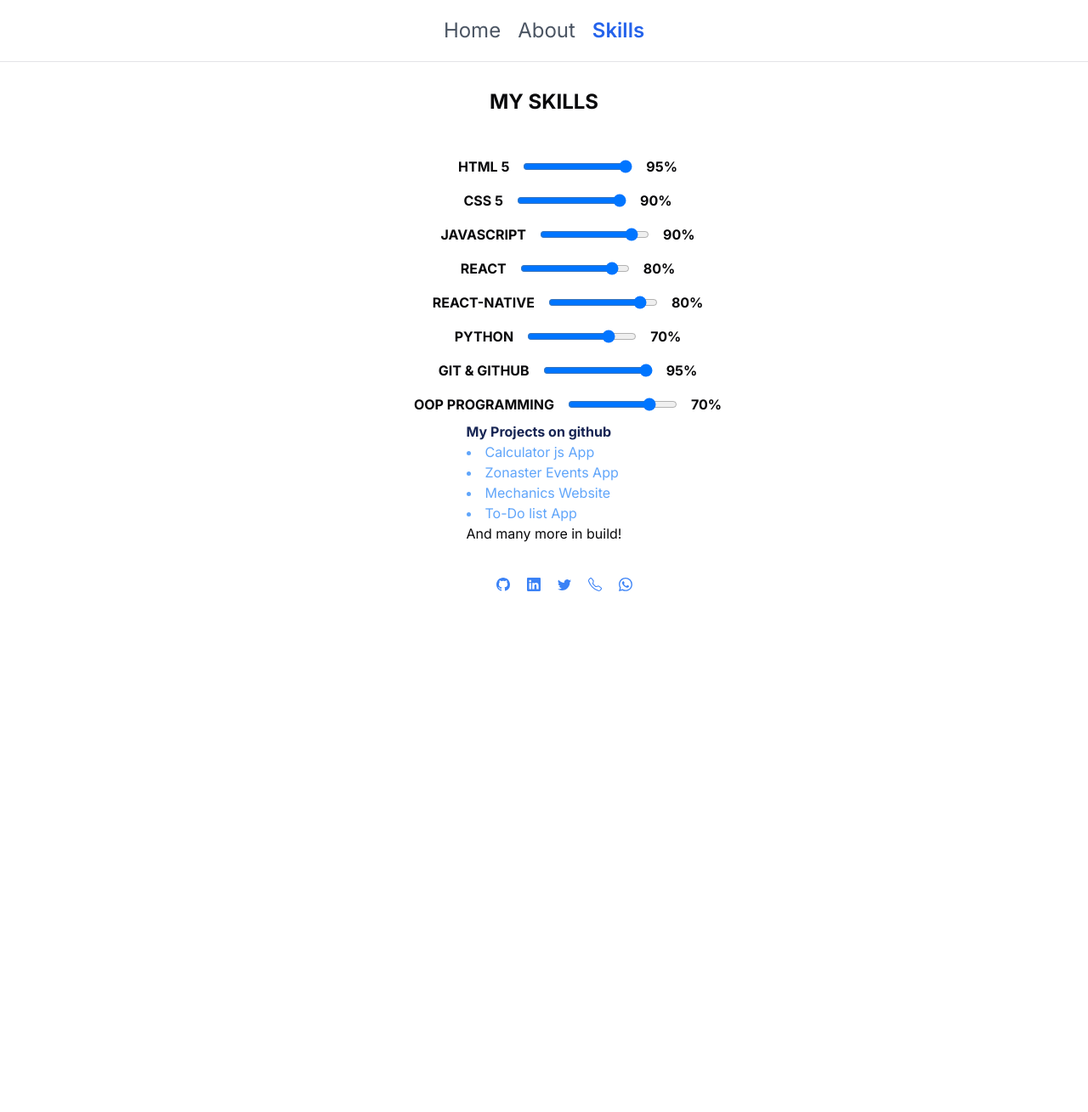
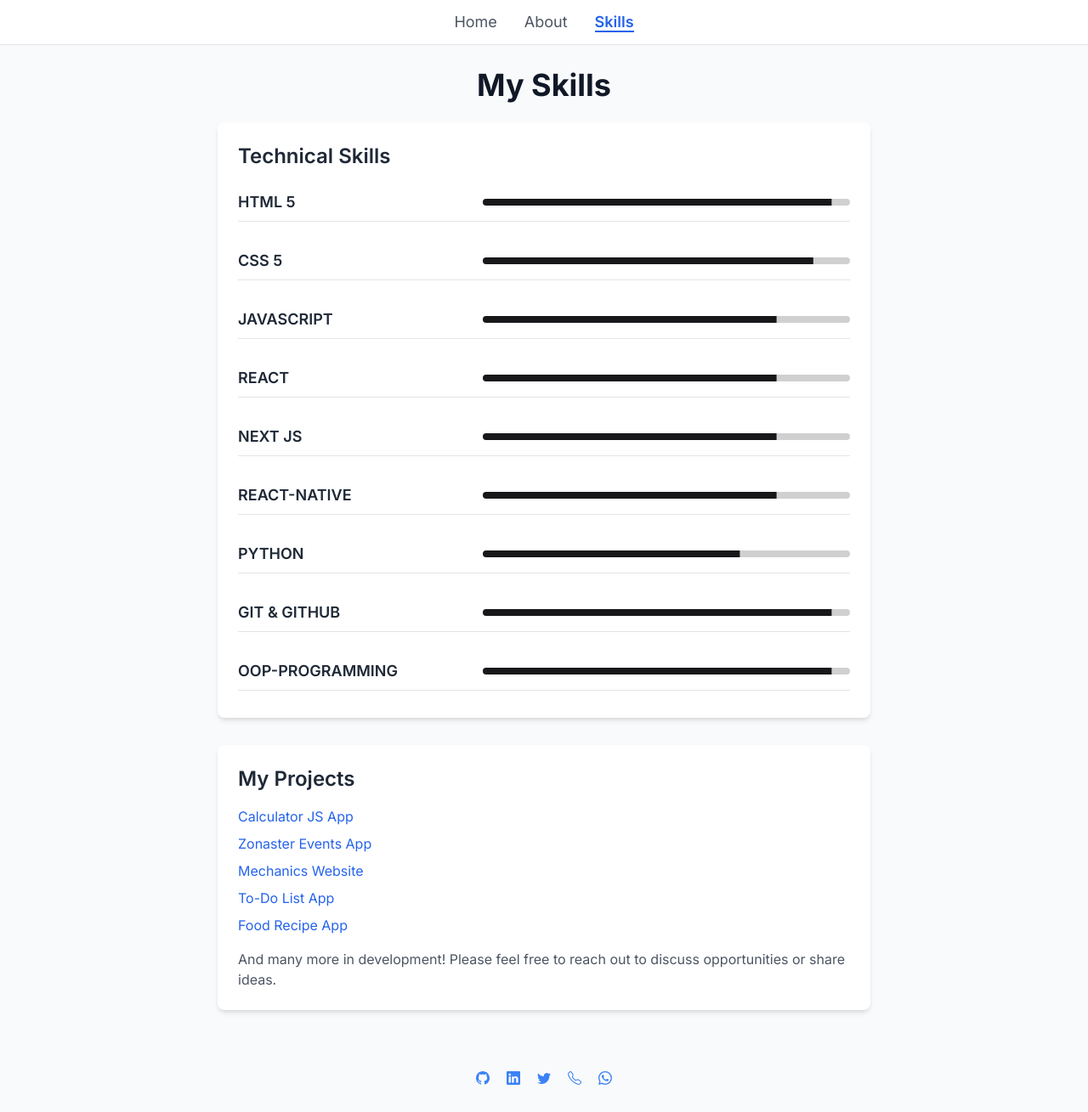
Before and after one commit to KiramZodiac/kiram_portifolio, a Next.js app: page /Skills in a window 1280 px wide. Shown: the whole page at 85% size. Before the commit the page ends 800 px from the top, so only its background shows below. Built offline with nearby package versions, Linux system fonts and the light colour scheme.

Commit message:
new portifolio changes

```diff
--- a/package.json
+++ b/package.json
@@ -10,6 +10,7 @@
   },
   "dependencies": {
     "@radix-ui/react-icons": "^1.3.1",
+    "@radix-ui/react-progress": "^1.1.0",
     "@radix-ui/react-slot": "^1.1.0",
     "class-variance-authority": "^0.7.0",
     "clsx": "^2.1.1",
--- a/src/app/About/page.tsx
+++ b/src/app/About/page.tsx
@@ -1,53 +1,58 @@
 import React from "react";
-
 import Image from "next/image";
-import Button from "../Button";
 import Follow from "../Follow";
 
-function page() {
+function AboutPage() {
   return (
-    <div className="">
+    <div className="flex flex-col justify-center p-10 bg-gradient-to-b from-white to-gray-100 min-h-screen">
+      {/* Heading */}
+      <div className="text-center mb-10 max-sm:pt-10">
+        <h1 className="text-4xl font-bold text-gray-800">About Me</h1>
+      </div>
 
-      <div className="">
-        <div className=" justify-items-center text-center text-2xl pt-10 font-bold">
-          <h1>ABOUT ME</h1>
+      {/* Content Section */}
+      <div className="flex flex-col md:flex-row items-center justify-center gap-10">
+        {/* Image Section */}
+        <div className="rounded-lg overflow-hidden shadow-lg max-w-md">
+          <Image
+            alt="Akram Mageye"
+            src="/ki3.jpeg"
+            width={500}
+            height={500}
+            className="w-full h-full object-cover"
+          />
         </div>
-        <div className=" flex">
-          <div className="  col-md-6">
-            {" "}
-            <Image alt="my image" src="/ki3.jpeg" width={500} height={500} />
-          </div>
 
-          <div className="col-sm-12 col-md-6">
-            <div className="max-w-screen-lg">
-              <div className=" pt-40  text-center">
-                <p>
-                  Hello! I{"'"}m{" "}
-                  <span className=" font-bold">Akram Mageye,</span> a passionate
-                  and dedicated software developer with a knack for creating
-                  innovative and efficient solutions. With a solid foundation in
-                  <span className=" text-blue-400">
-                    {" "}
-                    Html,Css5, JavaScript,React,React-Native, Python, Java, and
-                    other key programming languages.
-                  </span>{" "}
-                  I specialize in web development, mobile app development,
-                  backend development, etc. My journey in software development
-                  began three years ago, and since then, I{"'"}ve been committed
-                  to honing my skills and staying updated with the latest
-                  industry trends
-                </p>
-              </div>
-            </div>
-          </div>
+        {/* Text Section */}
+        <div className="max-w-2xl text-center md:text-left">
+          <p className="text-gray-700 text-lg leading-relaxed">
+            Hello! I{"'"}m{" "}
+            <span className="font-bold text-blue-600">Akram Mageye</span>, a
+            passionate and dedicated software developer with a knack for
+            creating innovative and efficient solutions. With a solid foundation
+            in{" "}
+            <span className="font-semibold text-blue-500">
+              various programming languages
+            </span>
+            , I specialize in web development, mobile app development, backend
+            development, and more.
+          </p>
+          <p className="mt-5 text-gray-700 text-lg leading-relaxed">
+            My journey in software development began three years ago, and since
+            then, I{"'"}ve been committed to honing my skills and staying
+            updated with the latest industry trends. I strive to bring value to
+            every project I undertake and look forward to contributing to
+            meaningful software solutions.
+          </p>
         </div>
       </div>
-      <div className=" text-center flex">
-        <Button />
+
+      {/* Follow Section */}
+      <div className="mt-10 max-sm:mt-0">
         <Follow />
       </div>
     </div>
   );
 }
 
-export default page;
+export default AboutPage;
--- a/src/app/Follow.tsx
+++ b/src/app/Follow.tsx
@@ -23,7 +23,7 @@ function Follow() {
     icon:<BsLinkedin/>
   },
   {
-    href:'https://x.com/KiramZodiac',
+    href:'https://x.com/nze_kiram',
 
     icon:<BsTwitter/>
   },
--- a/src/app/Skills/page.tsx
+++ b/src/app/Skills/page.tsx
@@ -1,81 +1,104 @@
-
+'use client';
 
 import Link from "next/link";
 import Follow from "../Follow";
+import { Progress } from "@/components/ui/progress";
+import { useEffect, useState } from "react";
 
-interface skillsProps {
-  tittle: string;
+interface SkillsProps {
+  title: string;
   value: number;
-  rangeValue: string;
 }
 
-const Skills = ({ tittle, value, rangeValue }: skillsProps) => {
+const Skills = ({ title, value }: SkillsProps) => {
+  const [progress, setProgress] = useState(0);
+
+  useEffect(() => {
+    const timer = setTimeout(() => setProgress(value), 500);
+    return () => clearTimeout(timer);
+  }, [value]);
+
   return (
-    <div className=" justify-center flex">
-      <div className="flex gap-4 p-2 pl-16">
-        <ul>
-          <li>{tittle}</li>
-        </ul>
-
-        <input type="range" max={90} value={value} readOnly />
-        <span id="rangeValue">{rangeValue}</span>
+    <div className="py-2">
+      <div className="flex items-center justify-between space-x-4 border-b pb-2">
+        <span className="text-lg font-semibold text-gray-800">{title}</span>
+        <Progress value={progress || 0} className="w-3/5" />
       </div>
     </div>
   );
 };
 
-function page() {
+const projects = [
+  {
+    href: "https://github.com/KiramZodiac/Calculator_App",
+    label: "Calculator JS App",
+  },
+  {
+    href: "https://github.com/zonaster/zonaster-mobile-application/tree/feature/zon-14-create-homescreen",
+    label: "Zonaster Events App",
+  },
+  {
+    href: "https://mobilerepairpros.netlify.app",
+    label: "Mechanics Website",
+  },
+  {
+    href: "https://github.com/KiramZodiac/localStorage_todo",
+    label: "To-Do List App",
+  },
+  {
+    href: "https://github.com/KiramZodiac/next-recipe-app",
+    label: "Food Recipe App",
+  },
+];
+
+function Page() {
   return (
-    <div className="  justify-center flex flex-col items-center h-screen">
+    <div className="flex flex-col items-center  min-h-screen bg-gray-50">
+      <header className="py-6 pt-20">
+        <h1 className="text-4xl font-bold text-gray-900">My Skills</h1>
+      </header>
 
-      <h1 className=" text-2xl  font-bold ">MY SKILLS</h1>
-      <div className=" pt-10 text-center font-bold">
-        <div className="">
-          <Skills tittle="HTML 5" value={95} rangeValue={"95%"} />
+      <main className="w-full max-w-3xl ">
+        <section className="bg-white shadow-md rounded-lg p-6 mb-8">
+          <h2 className="text-2xl font-semibold text-gray-800 mb-4">Technical Skills</h2>
+          <div className="space-y-4">
+            <Skills title="HTML 5" value={95} />
+            <Skills title="CSS 5" value={90} />
+            <Skills title="JAVASCRIPT" value={80} />
+            <Skills title="REACT" value={80} />
+            <Skills title="NEXT JS" value={80} />
+            <Skills title="REACT-NATIVE" value={80} />
+            <Skills title="PYTHON" value={70} />
+            <Skills title="GIT & GITHUB" value={95} />
+            <Skills title="OOP-PROGRAMMING" value={95} />
+          </div>
+        </section>
 
-          <Skills tittle="CSS 5" value={90} rangeValue={"90%"} />
+        <section className="bg-white shadow-md rounded-lg p-6">
+          <h2 className="text-2xl font-semibold text-gray-800 mb-4">My Projects</h2>
+          <ul className="space-y-2">
+            {projects.map((project) => (
+              <li
+                key={project.href}
+                className="text-blue-600 hover:text-blue-800 hover:underline transition"
+              >
+                <Link href={project.href} target="_blank">
+                  {project.label}
+                </Link>
+              </li>
+            ))}
+          </ul>
+          <p className="text-gray-600 mt-4">
+            And many more in development! Please feel free to reach out to discuss opportunities or share ideas.
+          </p>
+        </section>
+      </main>
 
-          <Skills tittle="JAVASCRIPT" value={80} rangeValue="90%" />
-          <Skills tittle="REACT" value={80} rangeValue={"80%"} />
-          <Skills tittle="REACT-NATIVE" value={80} rangeValue={"80%"} />
-          <Skills tittle="PYTHON" value={70} rangeValue={"70%"} />
-          <Skills tittle="GIT & GITHUB" value={95} rangeValue={"95%"} />
-          <Skills tittle="OOP PROGRAMMING" value={70} rangeValue={"70%"} />
-        </div>
-      </div>
-
-      <div className=" ">
-        <h1 className=" font-bold text-blue-950">My Projects on github</h1>
-        <div className=" text-blue-400">
-          <div className="">
-            <li>
-              <Link href={"https://github.com/KiramZodiac/Calculator_App"}>
-                Calculator js App
-              </Link>
-            </li>
-            <li>
-              <Link href="https://github.com/zonaster/zonaster-mobile-application/tree/feature/zon-14-create-homescreen">
-                Zonaster Events App
-              </Link>
-            </li>
-            <li>
-              <Link href="https://mobilerepairpros.netlify.app">
-                Mechanics Website
-              </Link>
-            </li>
-            <li>
-              <Link href="https://github.com/KiramZodiac/localStorage_todo">
-                To-Do list App
-              </Link>
-            </li>
-          </div>
-        </div>
-        <p>And many more in build!</p>
-      </div>
-      <div className=" pl-12">
+      <footer className="py-8">
         <Follow />
-      </div>
+      </footer>
     </div>
   );
 }
-export default page;
+
+export default Page;
--- a/src/app/layout.tsx
+++ b/src/app/layout.tsx
@@ -2,6 +2,7 @@ import type { Metadata } from "next";
 import { Inter } from "next/font/google";
 import "./globals.css";
 import NavBar from "./navbar/NavBar";
+import Home from "./page";
 
 const inter = Inter({ subsets: ["latin"] });
 
@@ -19,6 +20,7 @@ export default function RootLayout({
     <html lang="en">
       <body className={inter.className}>
         <NavBar/>
+
         {children}</body>
     </html>
   );
--- a/src/app/navbar/NavBar.tsx
+++ b/src/app/navbar/NavBar.tsx
@@ -1,42 +1,37 @@
-'use client'
+'use client';
 import React from "react";
 import Link from "next/link";
 import { usePathname } from "next/navigation";
 
 function NavBar() {
+  const activeRoute = usePathname();
 
-  const router = usePathname()
-console.log(router);
-
-
-
-const links = [{
-  label:'Home',
-  href:'/dashboard'
-},
-{
-  label:"About",
-  href:'/About'
-
-},
-{
-  label:'Skills',
-  href:'/Skills'
-}
-
-]
+  const links = [
+    { label: "Home", href: "/" },
+    { label: "About", href: "/About" },
+    { label: "Skills", href: "/Skills" },
+  ];
 
   return (
- <div className=" flex px-5 py-5  space-x-5 border-b text-2xl w-full bg-white fixed justify-center">
-{links.map((link)=>(
-  <ul key={link.href}>
-    <Link href={link.href}>
-    <li  className={`${router === link.href ? ' text-blue-600 font-semibold':'text-gray-600 rounded'}`}>{link.label}</li>
-    </Link>
-  </ul>
-))}
+    <nav className="flex items-center justify-center px-5 py-3 border-b bg-white fixed top-0 left-0 right-0 z-50">
+      <ul className="flex space-x-8 text-lg">
+        {links.map((link) => (
+          <li key={link.href} className="list-none">
+            <Link href={link.href}
 
- </div>
+                className={`transition duration-200 ${
+                  activeRoute === link.href
+                    ? "text-blue-600 font-semibold border-b-2 border-blue-600"
+                    : "text-gray-600 hover:text-blue-500"
+                }`}
+
+               > {link.label}
+
+            </Link>
+          </li>
+        ))}
+      </ul>
+    </nav>
   );
 }
 
--- /dev/null
+++ b/src/components/ui/progress.tsx
@@ -0,0 +1,28 @@
+"use client"
+
+import * as React from "react"
+import * as ProgressPrimitive from "@radix-ui/react-progress"
+
+import { cn } from "@/lib/utils"
+
+const Progress = React.forwardRef<
+  React.ElementRef<typeof ProgressPrimitive.Root>,
+  React.ComponentPropsWithoutRef<typeof ProgressPrimitive.Root>
+>(({ className, value, ...props }, ref) => (
+  <ProgressPrimitive.Root
+    ref={ref}
+    className={cn(
+      "relative h-2 w-full overflow-hidden rounded-full bg-primary/20",
+      className
+    )}
+    {...props}
+  >
+    <ProgressPrimitive.Indicator
+      className="h-full w-full flex-1 bg-primary transition-all"
+      style={{ transform: `translateX(-${100 - (value || 0)}%)` }}
+    />
+  </ProgressPrimitive.Root>
+))
+Progress.displayName = ProgressPrimitive.Root.displayName
+
+export { Progress }
```
Also changed, not shown: src/app/Intro.tsx (+16 -30 lines), src/app/dashboard/page.tsx (deleted, +0 -17 lines), src/app/page.tsx (added, +20 -0 lines), 1 other file (tests, documents, lock files or other folders).
